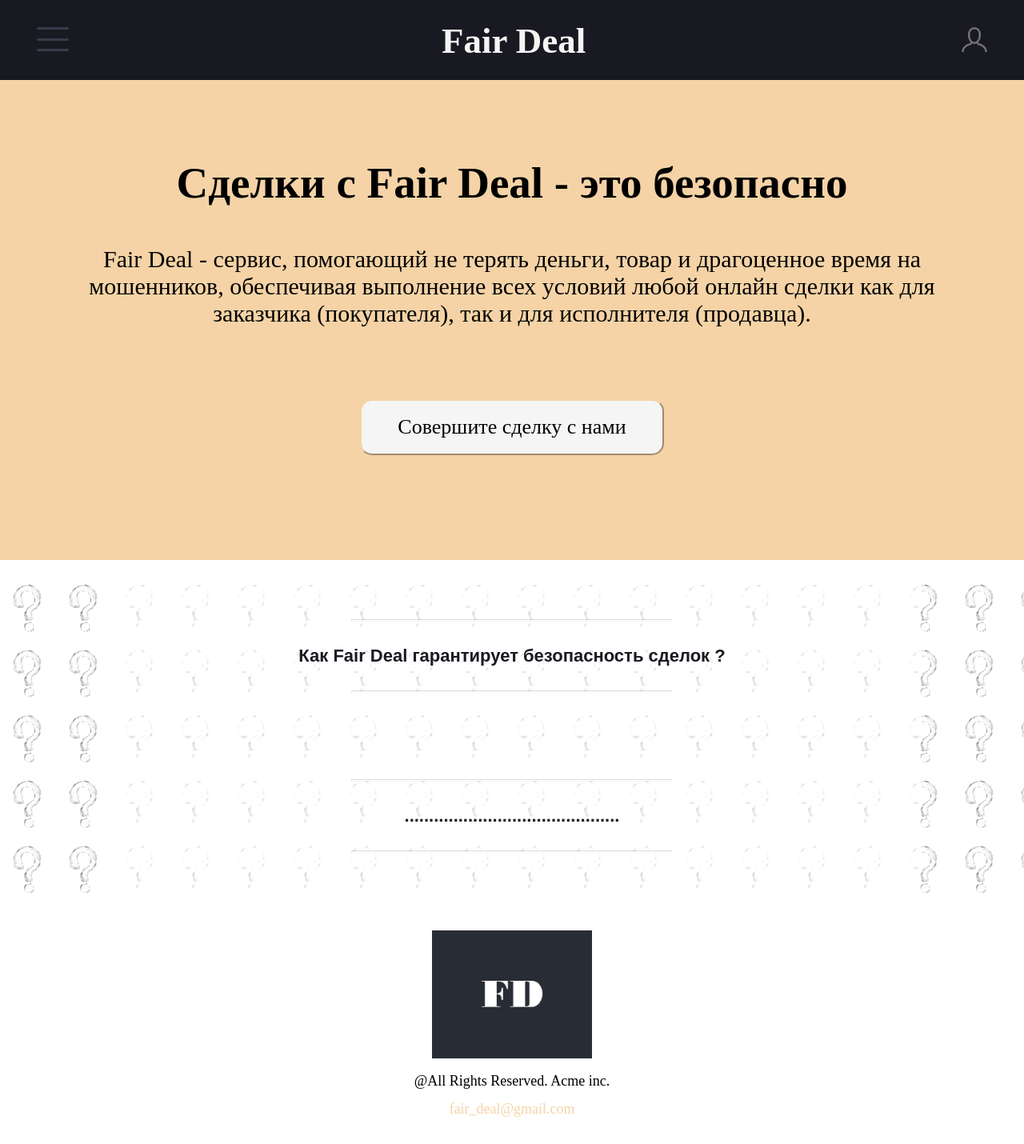
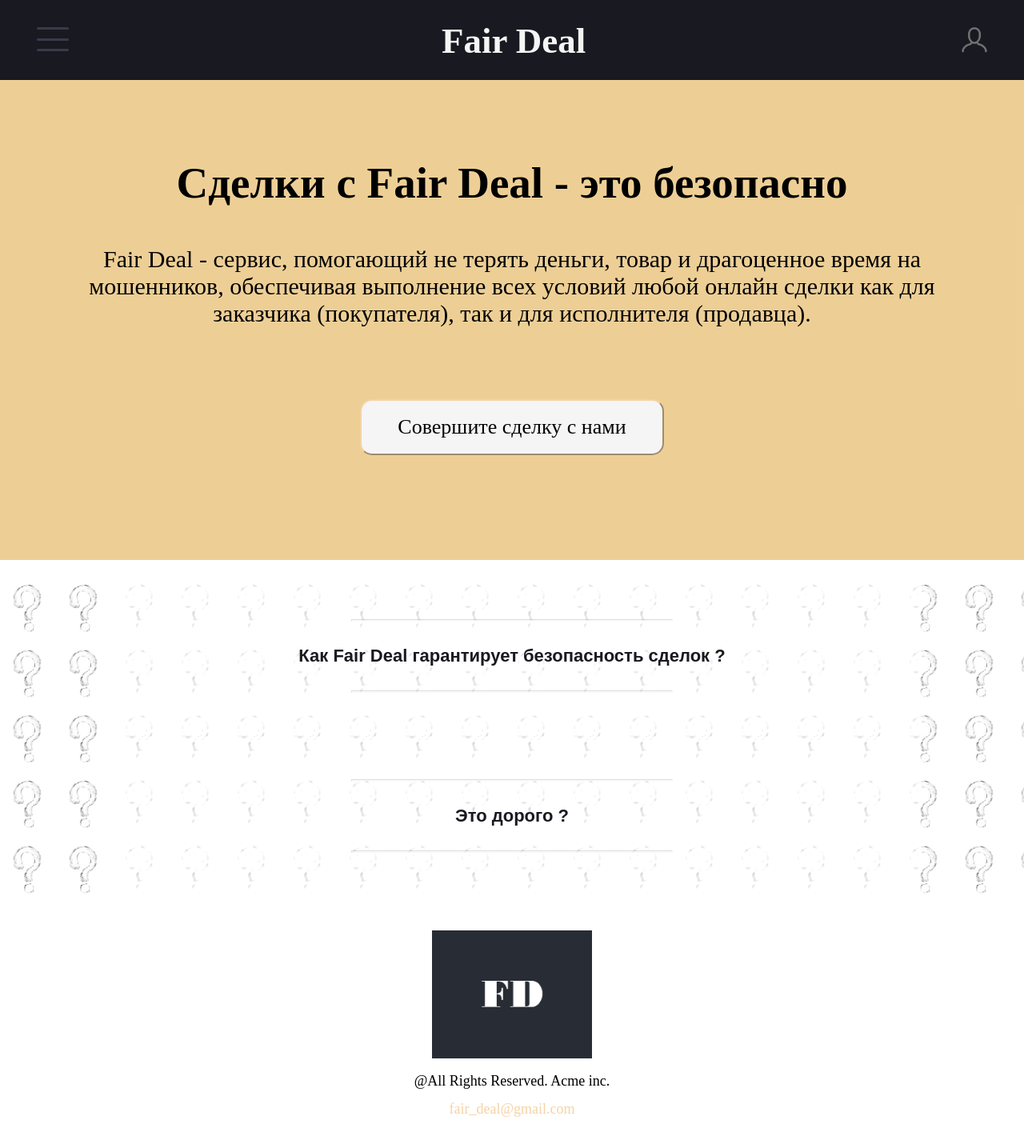
Before and after one commit to Iluhander/fair_deal_complete_app, a React (Create React App) app in the folder client/: page / in a window 1280 px wide. Shown: the top 1430 px of the page at 80% size. Built offline with nearby package versions, Linux system fonts and the light colour scheme.

Commit message:
Made front closer to final look 2

```diff
--- a/client/src/InfoSection/InfoBlock/InfoBlock.jsx
+++ b/client/src/InfoSection/InfoBlock/InfoBlock.jsx
@@ -15,8 +15,8 @@
     return (
         <div className='infoBlock' style={{background: props.background}}>
             <hr/>
-            <p className='pStyle' onClick={changeDisplay} style={{cursor:'pointer'}}>{props.text}</p>
-            <p className='pStyle' style={{display: display, textAlign: 'center'}}>Команда Fair Deal выступает третьей стороной в договоре, лично контролируя выполнение его условий.</p>
+            <p className='pStyle' onClick={changeDisplay} style={{cursor:'pointer'}}>{props.question}</p>
+            <p className='pStyle' style={{display: display, textAlign: 'center', fontWeight: 'bold'}}>{props.answer}</p>
             <hr/>
         </div>
     );
--- a/client/src/InfoSection/InfoSection.jsx
+++ b/client/src/InfoSection/InfoSection.jsx
@@ -5,8 +5,14 @@
 const InfoSection = () => {
     return (
         <div className='infoSection'>
-            <InfoBlock background='rgba(255, 255, 255, 0.08)' text='Как Fair Deal гарантирует безопасность сделок ?'/>
-            <InfoBlock background='rgba(255, 255, 255, 0.08)' text='............................................'/>
+            <InfoBlock background='rgba(255, 255, 255, 0.08)'
+                       question='Как Fair Deal гарантирует безопасность сделок ?'
+                       answer='Команда Fair Deal выступает третьей стороной в договоре, лично контролируя выполнение его условий.'
+            />
+            <InfoBlock background='rgba(255, 255, 255, 0.08)'
+                       question='Это дорого ?'
+                       answer='В настоящий момент услуги Fair Deal стоят 0 рублей.'
+            />
         </div>
     );
 };
--- a/client/src/TextBlock/TextBlock.css
+++ b/client/src/TextBlock/TextBlock.css
@@ -4,7 +4,7 @@
 
     width: 100%;
     min-width: 900px;
-    background-color: #f5d3a6;
+    background-color: rgba(233,194,122,0.79);
     height: 600px;
 
     display: flex;
```
Also changed, not shown: 1 other file (tests, documents, lock files or other folders).
